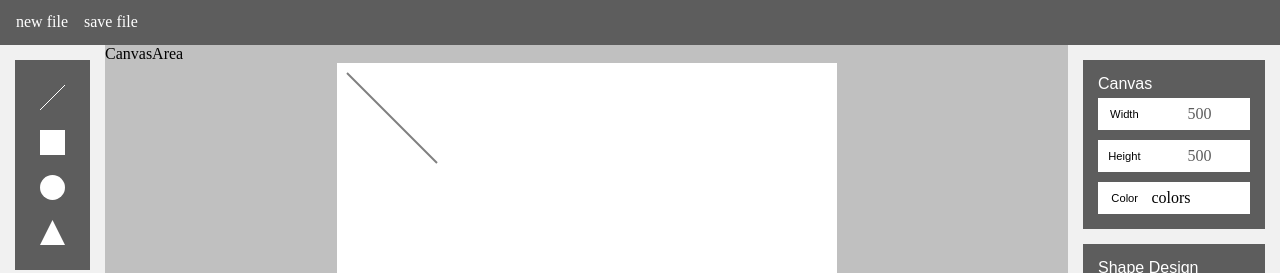
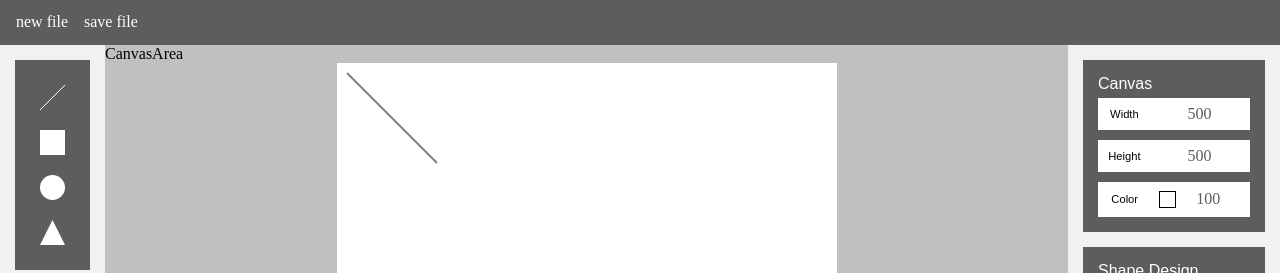
Before and after one commit to yyijoo/react-vector-drawingtool, a React (Create React App) app: page / in a window 1280 px wide. Shown: the top 273 px of the page. Built offline with nearby package versions, Linux system fonts and the light colour scheme.

Commit message:
feat: Change canvas color by color picker

```diff
--- a/src/common/colors.js
+++ b/src/common/colors.js
@@ -10,6 +10,5 @@ export const menu = "white";
 
 // Fill
 export const inputBox = "white";
-
 export const icon = "white";
 export const canvas = "white";
--- a/src/component/Boxes.js
+++ b/src/component/Boxes.js
@@ -83,7 +83,7 @@ export const CanvasBox = styled.div`
 
 export const Canvas = styled.svg`
   display: block;
-  background-color: ${colors.canvas};
+  background-color: ${props => (props.bgColor ? props.bgColor : colors.canvas)};
   width: ${props => (props.width ? `${props.width}px` : "600px")};
   height: ${props => (props.height ? `${props.height}px` : "600px")};
   margin: auto;
--- a/src/container/CanvasArea.js
+++ b/src/container/CanvasArea.js
@@ -49,12 +49,13 @@ class CanvasArea extends Component {
   };
   render() {
     const { getCoord, drawingShape, shapes } = this.props;
-    const { width, height } = this.props.canvasSet;
+    const { width, height, canvasColor } = this.props.canvasSet;
 
     return (
       <CanvasBox>
         CanvasArea
         <Canvas
+          bgColor={canvasColor}
           width={width}
           height={height}
           onMouseDown={e => {
--- a/src/container/EditCanvasTool.js
+++ b/src/container/EditCanvasTool.js
@@ -9,7 +9,12 @@ import {
   Input
 } from "component/Boxes";
 import { connect } from "react-redux";
-import { changeCanvasSize } from "redux/action/canvasEditAction";
+import ColorOpacController from "component/ColorOpacController";
+import {
+  changeCanvasSize,
+  editColorCanvas,
+  editOpacCanvas
+} from "redux/action/editCanvasAction";
 
 class EditCanvasTool extends Component {
   handleOnChange = (e, widthOrHeight) => {
@@ -24,7 +29,8 @@ class EditCanvasTool extends Component {
   };
 
   render() {
-    const { width, height } = this.props.canvasSet;
+    const { width, height, canvasColor, canvasOpacity } = this.props.canvasSet;
+    const { changeColor, changeOpacity } = this.props;
     return (
       <ToolBox>
         <ToolBoxLeft>
@@ -45,7 +51,14 @@ class EditCanvasTool extends Component {
           </ToolItem>
           <ToolItem>
             <ToolItemTitle>Color</ToolItemTitle>
-            <ToolItemValue>colors</ToolItemValue>
+            <ToolItemValue>
+              <ColorOpacController
+                color={canvasColor}
+                opacity={canvasOpacity}
+                editColor={changeColor}
+                inputChanger={changeOpacity}
+              />
+            </ToolItemValue>
           </ToolItem>
         </ToolBoxLeft>
       </ToolBox>
@@ -61,7 +74,9 @@ const mapStateToProps = state => {
 
 const mapDispatchToProps = dispatch => {
   return {
-    changeSize: (width, height) => dispatch(changeCanvasSize(width, height))
+    changeSize: (width, height) => dispatch(changeCanvasSize(width, height)),
+    changeColor: color => dispatch(editColorCanvas(color)),
+    changeOpacity: opacity => dispatch(editOpacCanvas(opacity))
   };
 };
 
--- a/src/redux/action/canvasEditAction.js
+++ /dev/null
@@ -1,11 +0,0 @@
-import * as c from "redux/constants";
-
-export const changeCanvasSize = (width, height) => {
-  return {
-    type: c.CHANGE_CANVAS_SIZE,
-    payload: {
-      width,
-      height
-    }
-  };
-};
--- /dev/null
+++ b/src/redux/action/editCanvasAction.js
@@ -0,0 +1,25 @@
+import * as c from "redux/constants";
+
+export const changeCanvasSize = (width, height) => {
+  return {
+    type: c.CHANGE_CANVAS_SIZE,
+    payload: {
+      width,
+      height
+    }
+  };
+};
+
+export const editColorCanvas = selectedColor => {
+  return {
+    type: c.EDIT_COLOR_CANVAS,
+    payload: selectedColor.hex
+  };
+};
+
+export const editOpacCanvas = opacity => {
+  return {
+    type: c.EDIT_OPACITY_CANVAS,
+    payload: opacity
+  };
+};
--- a/src/redux/reducer/canvasReducer.js
+++ b/src/redux/reducer/canvasReducer.js
@@ -21,6 +21,13 @@ const canvasReducer = (state = initialState, action) => {
         ...state,
         canvasColor: action.payload
       };
+
+    case c.EDIT_OPACITY_CANVAS:
+      return {
+        ...state,
+        canvasOpacity: action.payload
+      };
+
     default:
       return state;
   }
```
